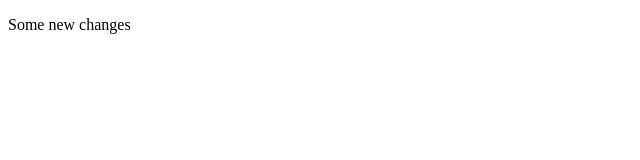
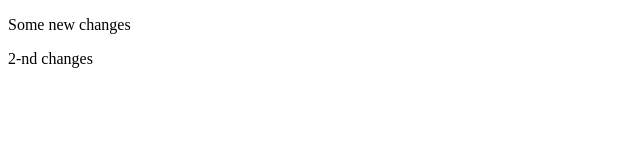
Before and after one commit to andriioleshko/site, a plain HTML site: page index.html in a window 1280 px wide. Shown: the full height of the page, 0-640 px from the left. Drawn offline with Linux system fonts and the light colour scheme.

Commit message:
second commit

```diff
--- a/index.html
+++ b/index.html
@@ -5,6 +5,7 @@
   <meta name="viewport" content="width=device-width, initial-scale=1.0">
   <title>GIT lesson 2</title>
   <p>Some new changes</p>
+  <p>2-nd changes</p>
 </head>
 <body>
 
```
